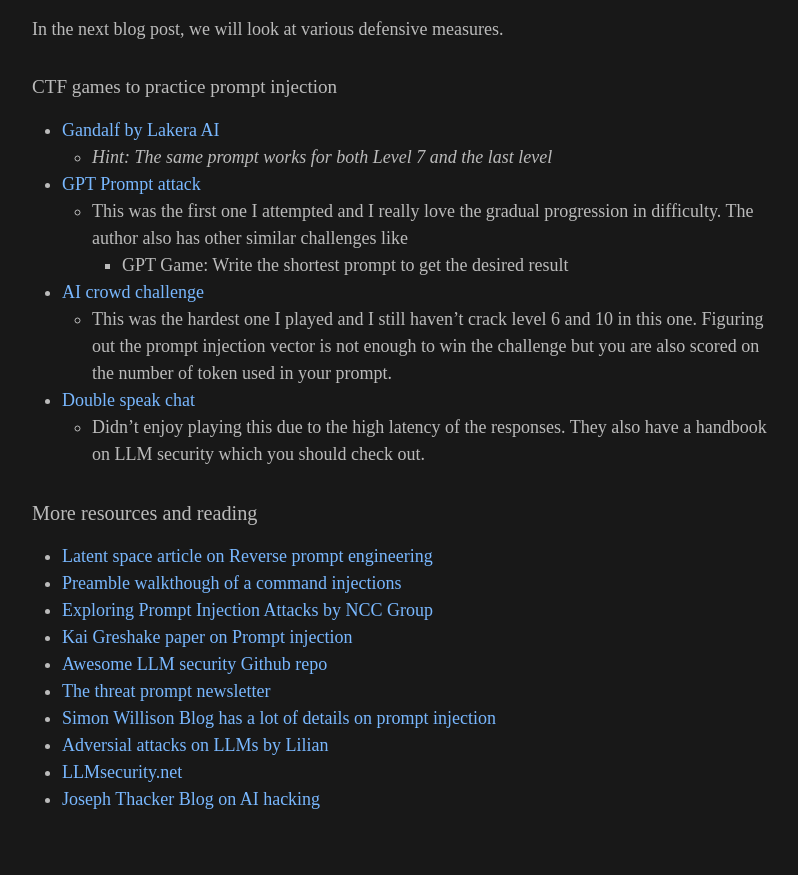
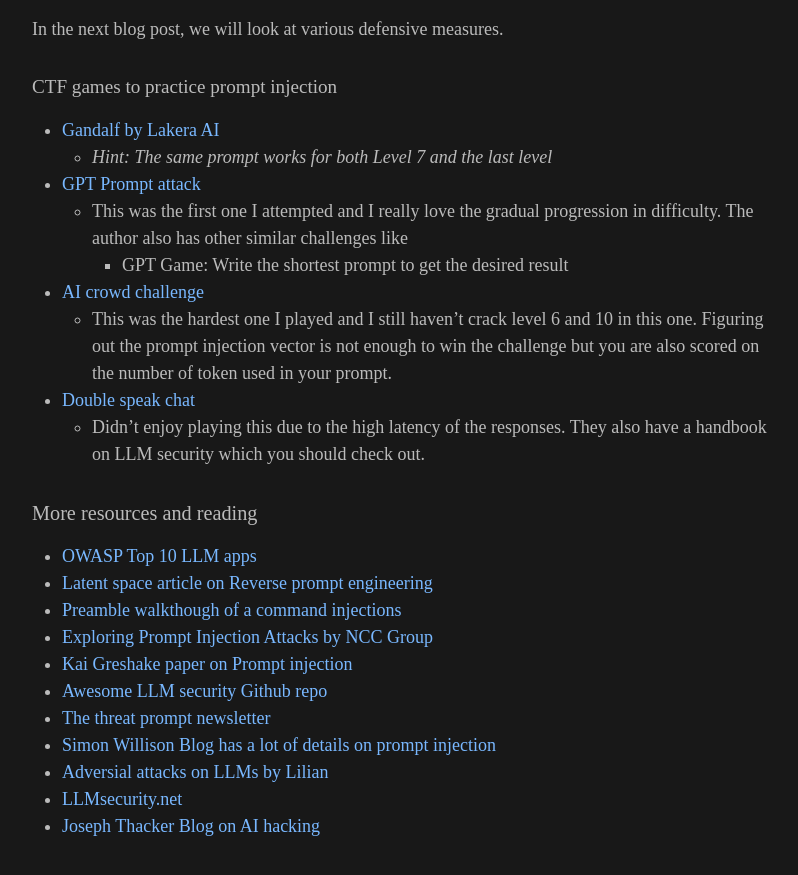
Before and after one commit to r-nikhil/r-nikhil.github.io, a Jekyll site: the page built from _posts/2023-12-22-ai-llm-security-part2.md, in a window 1280 px wide and 900 px high, scrolled down 3851 px. Shown: the top 875 px of the window, without its empty margins (238-1036 px from the left). Built offline with Jekyll 4.4.1, drawn with Linux system fonts in a browser that asks for light colours.

Commit message:
Update 2023-12-22-ai-llm-security-part2.md

```diff
--- a/_posts/2023-12-22-ai-llm-security-part2.md
+++ b/_posts/2023-12-22-ai-llm-security-part2.md
@@ -65,6 +65,7 @@
 
 ##### More resources and reading
 
+- [OWASP Top 10 LLM apps](https://owasp.org/www-project-top-10-for-large-language-model-applications/assets/PDF/OWASP-Top-10-for-LLMs-2023-v1_1.pdf)
 - [Latent space article on Reverse prompt engineering](https://www.latent.space/p/reverse-prompt-eng)
 - [Preamble walkthough of a command injections](https://www.preamble.com/prompt-injection-a-critical-vulnerability-in-the-gpt-3-transformer-and-how-we-can-begin-to-solve-it?ref=hn)
 - [Exploring Prompt Injection Attacks by NCC Group](https://research.nccgroup.com/2022/12/05/exploring-prompt-injection-attacks/)
```
